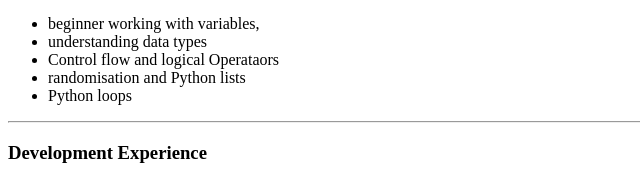
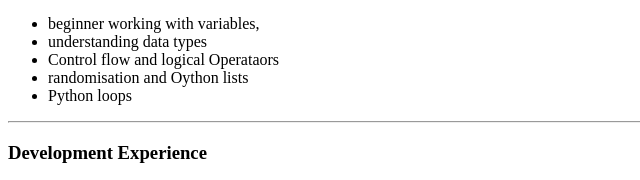
Before and after one commit to JohnMbeve/CV, a plain HTML site: page index.html in a window 1280 px wide. Shown: the part 328-508 px from the top of the page, 0-640 px from the left. Drawn offline with Linux system fonts and the light colour scheme.

Commit message:
Update index.html

```diff
--- a/index.html
+++ b/index.html
@@ -21,7 +21,7 @@
         <li>beginner working with variables,</li>
         <li>understanding data types</li>
         <li>Control flow and logical Operataors</li>
-        <li> randomisation and Python lists</li>
+        <li> randomisation and Oython lists</li>
         <li>Python loops</li>
       </ul>
       <hr>
```
